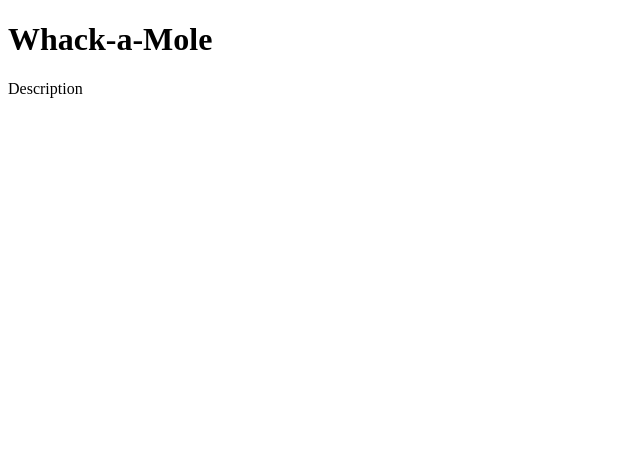
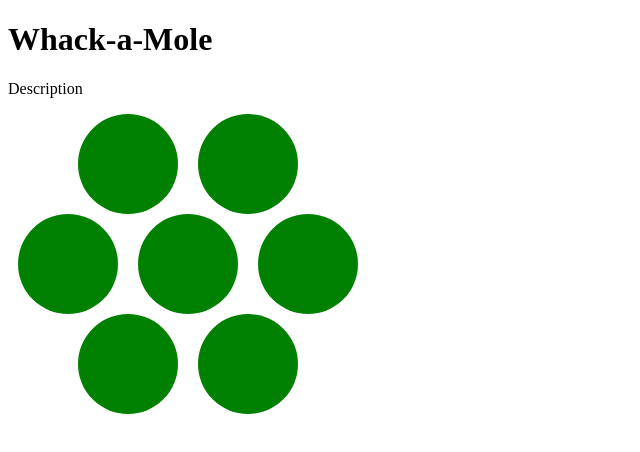
Before and after one commit to hannahrajarao/whack-a-mole, a plain HTML site: page index.html in a window 1280 px wide. Shown: the whole page, without its empty margins (0-640 px from the left). Drawn offline with Linux system fonts and the light colour scheme.

Commit message:
Add mole layout

```diff
--- a/index.html
+++ b/index.html
@@ -7,6 +7,25 @@
     <body>
         <h1>Whack-a-Mole</h1>
         <p>Description</p>
+        <div>
+            <div class="parent">
+                <div class="spacer"></div>
+                <div class="mole"></div>
+                <div class="mole"></div>
+                <div class="spacer"></div>
+            </div>
+            <div class="parent">
+                <div class="mole"></div>
+                <div class="mole"></div>
+                <div class="mole"></div>
+            </div>
+            <div class="parent">
+                <div class="spacer"></div>
+                <div class="mole"></div>
+                <div class="mole"></div>
+                <div class="spacer"></div>
+            </div>
+        </div>
         <script src="script.js"></script>
     </body>
 </html>
--- a/style.css
+++ b/style.css
@@ -0,0 +1,17 @@
+.parent {
+    display: flex;
+}
+
+.mole {
+    height: 100px;
+    width: 100px;
+    border-radius: 50%;
+    background-color: green;
+    margin: 0px 10px;
+}
+
+.spacer {
+    height: 100px;
+    width: 50px;
+    margin: 0px 5px;
+}
```
